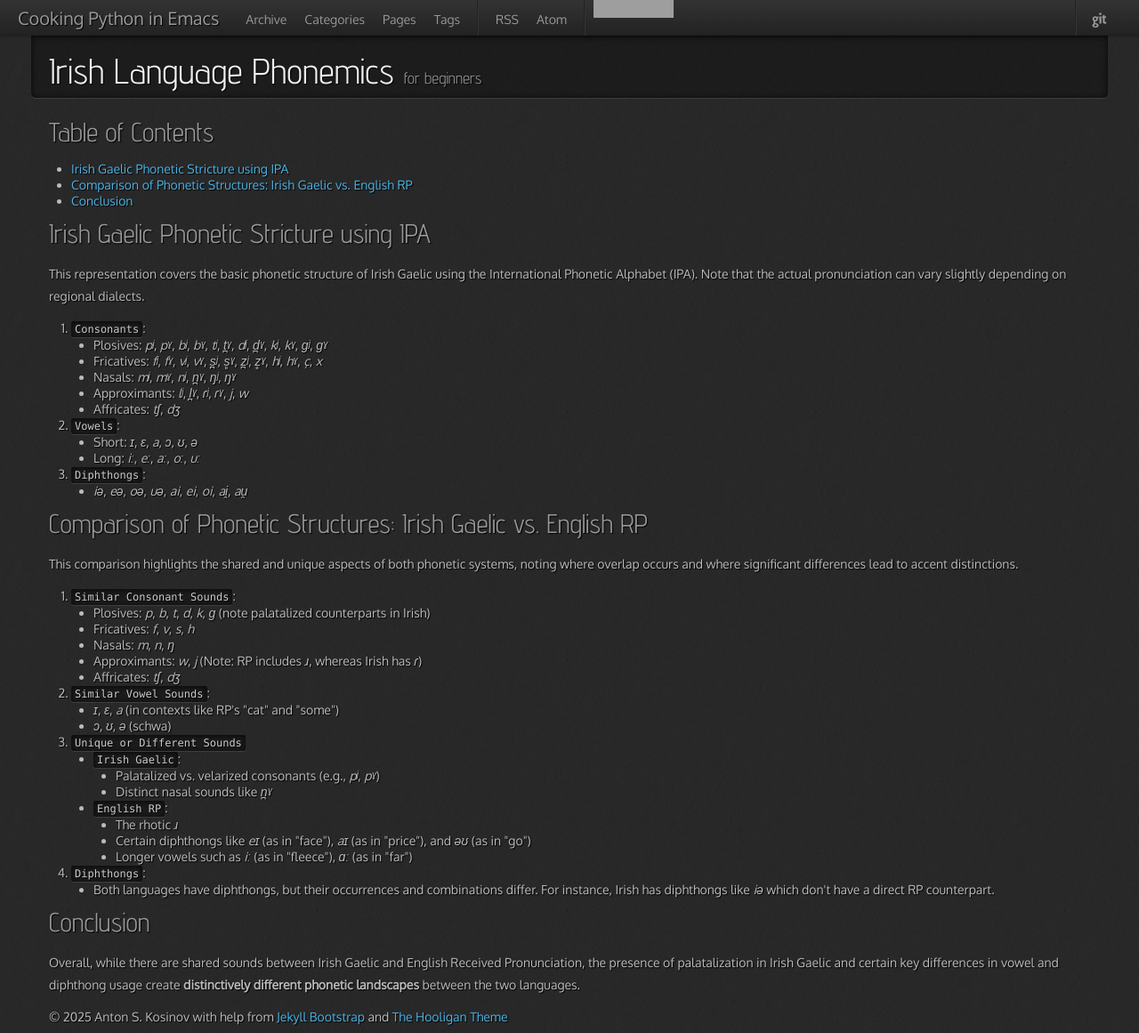
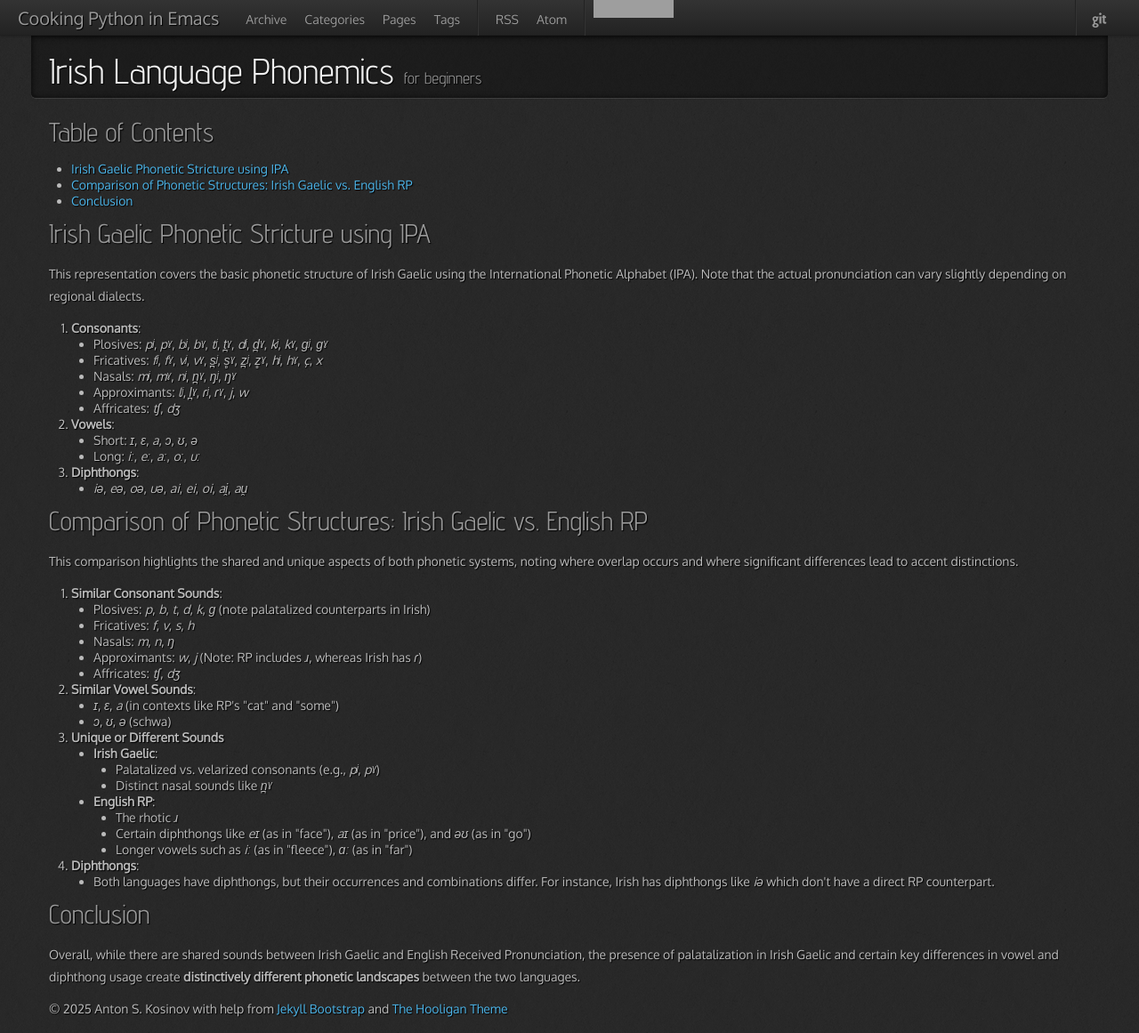
Before and after one commit to 0--key/0--key.github.io, a Jekyll site: the page built from _posts/2025-03-08-gaelga-phonemics.html, in a window 1280 px wide. Shown: the whole page at 89% size. Built offline with Jekyll 4.4.1, drawn with Linux system fonts in a browser that asks for light colours; nearby versions of some CDN libraries; grey boxes are pictures that could not be loaded.

Commit message:
Minor corrections

```diff
--- a/_posts/2025-03-08-gaelga-phonemics.html
+++ b/_posts/2025-03-08-gaelga-phonemics.html
@@ -27,7 +27,7 @@ actual pronunciation can vary slightly depending on regional dialects.
 </p>
 
 <ol class="org-ol">
-<li><code>Consonants</code>:
+<li><b>Consonants</b>:
 <ul class="org-ul">
 <li>Plosives: <i>pʲ</i>, <i>pˠ</i>, <i>bʲ</i>, <i>bˠ</i>, <i>tʲ</i>, <i>t̪ˠ</i>, <i>dʲ</i>, <i>d̪ˠ</i>, <i>kʲ</i>, <i>kˠ</i>, <i>ɡʲ</i>, <i>ɡˠ</i></li>
 <li>Fricatives: <i>fʲ</i>, <i>fˠ</i>, <i>vʲ</i>, <i>vˠ</i>, <i>s̪ʲ</i>, <i>s̻ˠ</i>, <i>z̪ʲ</i>, <i>z̻ˠ</i>, <i>hʲ</i>, <i>hˠ</i>, <i>ç</i>, <i>x</i></li>
@@ -36,13 +36,13 @@ actual pronunciation can vary slightly depending on regional dialects.
 <li>Affricates: <i>tʃ</i>, <i>dʒ</i></li>
 </ul></li>
 
-<li><code>Vowels</code>:
+<li><b>Vowels</b>:
 <ul class="org-ul">
 <li>Short: <i>ɪ</i>, <i>ɛ</i>, <i>a</i>, <i>ɔ</i>, <i>ʊ</i>, <i>ə</i></li>
 <li>Long: <i>iː</i>, <i>eː</i>, <i>aː</i>, <i>oː</i>, <i>uː</i></li>
 </ul></li>
 
-<li><code>Diphthongs</code>:
+<li><b>Diphthongs</b>:
 <ul class="org-ul">
 <li><i>iə</i>, <i>eə</i>, <i>oə</i>, <i>uə</i>, <i>ai</i>, <i>ei</i>, <i>oi</i>, <i>ai̯</i>, <i>au̯</i></li>
 </ul></li>
@@ -61,7 +61,7 @@ differences lead to accent distinctions.
 </p>
 
 <ol class="org-ol">
-<li><code>Similar Consonant Sounds</code>:
+<li><b>Similar Consonant Sounds</b>:
 <ul class="org-ul">
 <li>Plosives: <i>p</i>, <i>b</i>, <i>t</i>, <i>d</i>, <i>k</i>, <i>ɡ</i> (note palatalized counterparts in Irish)</li>
 <li>Fricatives: <i>f</i>, <i>v</i>, <i>s</i>, <i>h</i></li>
@@ -70,22 +70,22 @@ differences lead to accent distinctions.
 <li>Affricates: <i>tʃ</i>, <i>dʒ</i></li>
 </ul></li>
 
-<li><code>Similar Vowel Sounds</code>:
+<li><b>Similar Vowel Sounds</b>:
 <ul class="org-ul">
 <li><i>ɪ</i>, <i>ɛ</i>, <i>a</i> (in contexts like RP's "cat" and "some")</li>
 <li><i>ɔ</i>, <i>ʊ</i>, <i>ə</i> (schwa)</li>
 </ul></li>
 
-<li><code>Unique or Different Sounds</code>
+<li><b>Unique or Different Sounds</b>
 
 <ul class="org-ul">
-<li><code>Irish Gaelic</code>:
+<li><b>Irish Gaelic</b>:
 <ul class="org-ul">
 <li>Palatalized vs. velarized consonants (e.g., <i>pʲ</i>, <i>pˠ</i>)</li>
 <li>Distinct nasal sounds like <i>n̪ˠ</i></li>
 </ul></li>
 
-<li><code>English RP</code>:
+<li><b>English RP</b>:
 <ul class="org-ul">
 <li>The rhotic <i>ɹ</i></li>
 <li>Certain diphthongs like <i>eɪ</i> (as in "face"), <i>aɪ</i> (as in "price"), and <i>əʊ</i> (as in "go")</li>
@@ -93,7 +93,7 @@ differences lead to accent distinctions.
 </ul></li>
 </ul></li>
 
-<li><code>Diphthongs</code>:
+<li><b>Diphthongs</b>:
 <ul class="org-ul">
 <li>Both languages have diphthongs, but their occurrences and
 combinations differ. For instance, Irish has diphthongs like <i>iə</i>
@@ -102,7 +102,6 @@ which don't have a direct RP counterpart.</li>
 </ol>
 </div>
 </div>
-
 
 
 <div id="outline-container-orgfc53291" class="outline-2">
```
